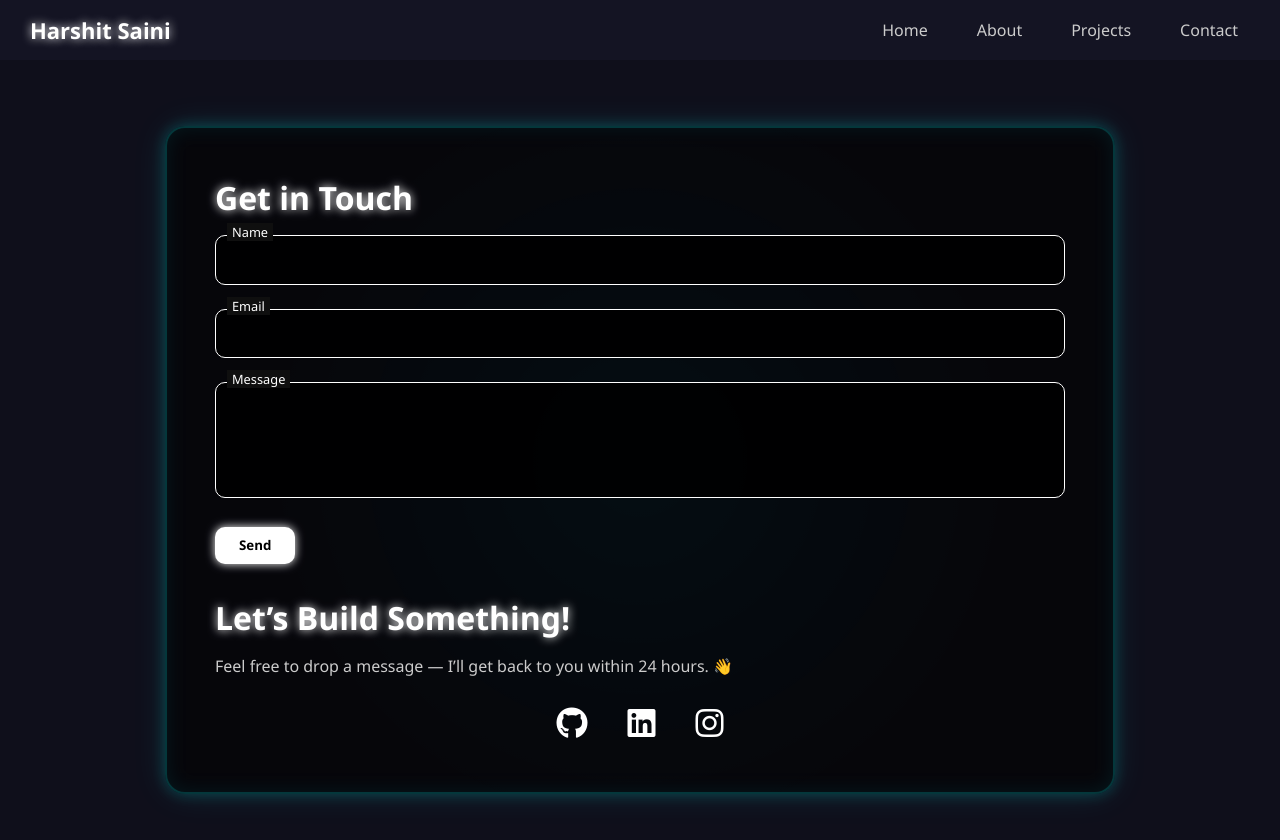
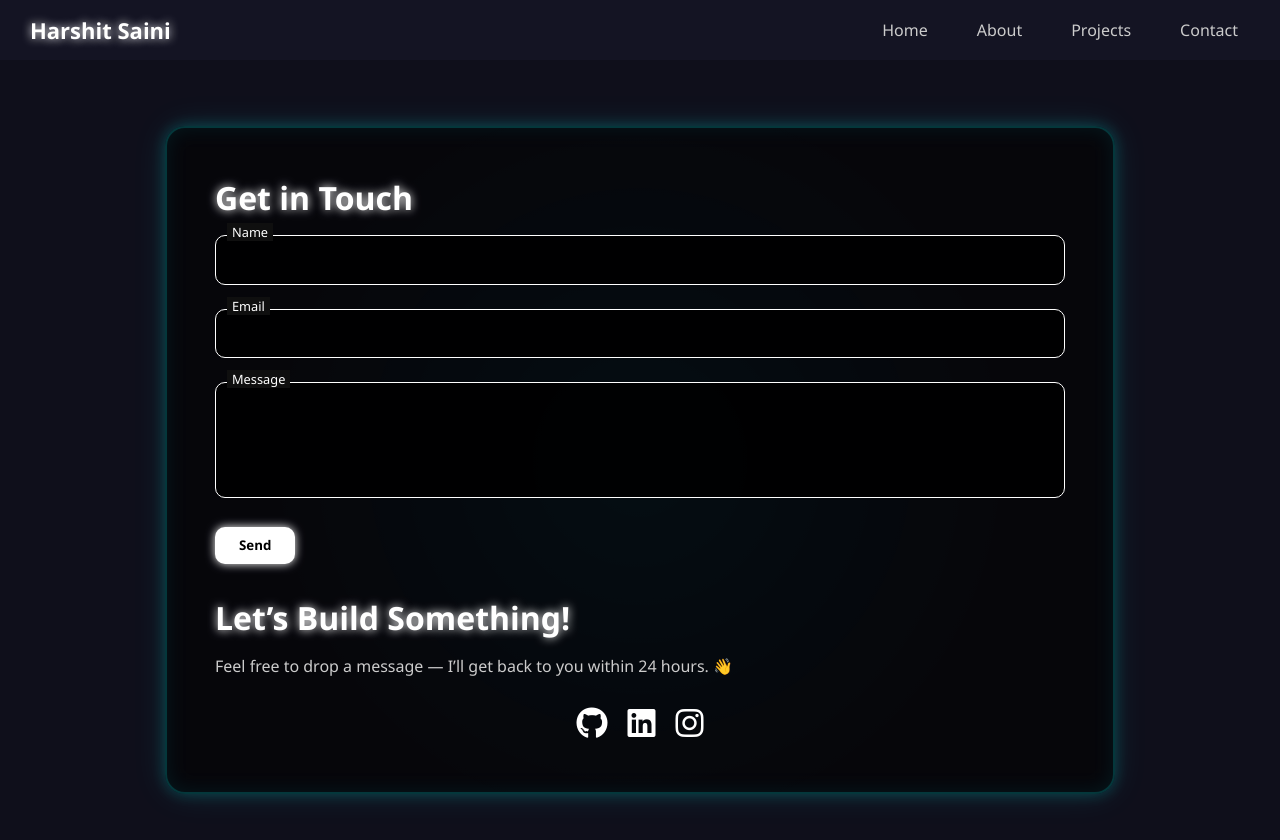
Before and after one commit to harshitsaini0090/Sainiharshu, a plain HTML site: page content.html in a window 1280 px wide. Drawn offline with nearby package versions, Linux system fonts and the light colour scheme.

Commit message:
Update style.css

```diff
--- a/style.css
+++ b/style.css
@@ -1114,48 +1114,22 @@ body.noscroll {
     text-shadow: 0 0 10px #fff, 0 0 20px #fff;
   }
 }
-.social-icons a {
-  font-size: 2rem; /* yahan size badhao — 1rem default hota h, 2rem double size */
-  color: #fff; /* icon ka color */
-  margin: 0 10px; /* icons ke beech gap */
-  transition: transform 0.3s ease, color 0.3s ease;
-}
-
-.social-icons a:hover {
-  color: #0ff; /* hover par color change */
-  transform: scale(1.2); /* hover par thoda zoom */
-}
-
 .social-icons {
   display: flex;
-  gap: 20px;
+  gap: 20px;            /* icons ke beech ka gap */
   justify-content: center;
   margin-top: 20px;
 }
 
 .social-icons a {
-  font-size: 2rem; /* 🔹 Size icons ka */
-  color: #fff;
+  font-size: 2rem;      /* icon size */
+  color: #fff;          /* default color */
   text-decoration: none;
-  transition: all 0.3s ease;
+  transition: all 0.3s ease;  /* smooth effect */
 }
 
 .social-icons a:hover {
-  color: #0ff; /* 🔹 Hover pe glow color */
-  text-shadow: 0 0 10px #0ff, 0 0 20px #0ff;
-  transform: scale(1.2); /* 🔹 Hover pe thoda zoom */
+  color: #0ff;          /* hover pe neon blue */
+  transform: scale(1.2); /* hover pe zoom */
+  text-shadow: 0 0 10px #0ff, 0 0 20px #0ff; /* glow effect */
 }
-
-
-
-.social-icons a {
-  font-size: 2rem; /* icon size */
-  color: #fff;
-  transition: transform 0.3s ease, box-shadow 0.3s ease, color 0.3s ease;
-}
-
-.social-icons a:hover {
-  transform: scale(1.2);
-  color: #0ff;
-  box-shadow: 0 0 15px #0ff, 0 0 30px #0ff;
-}
```
